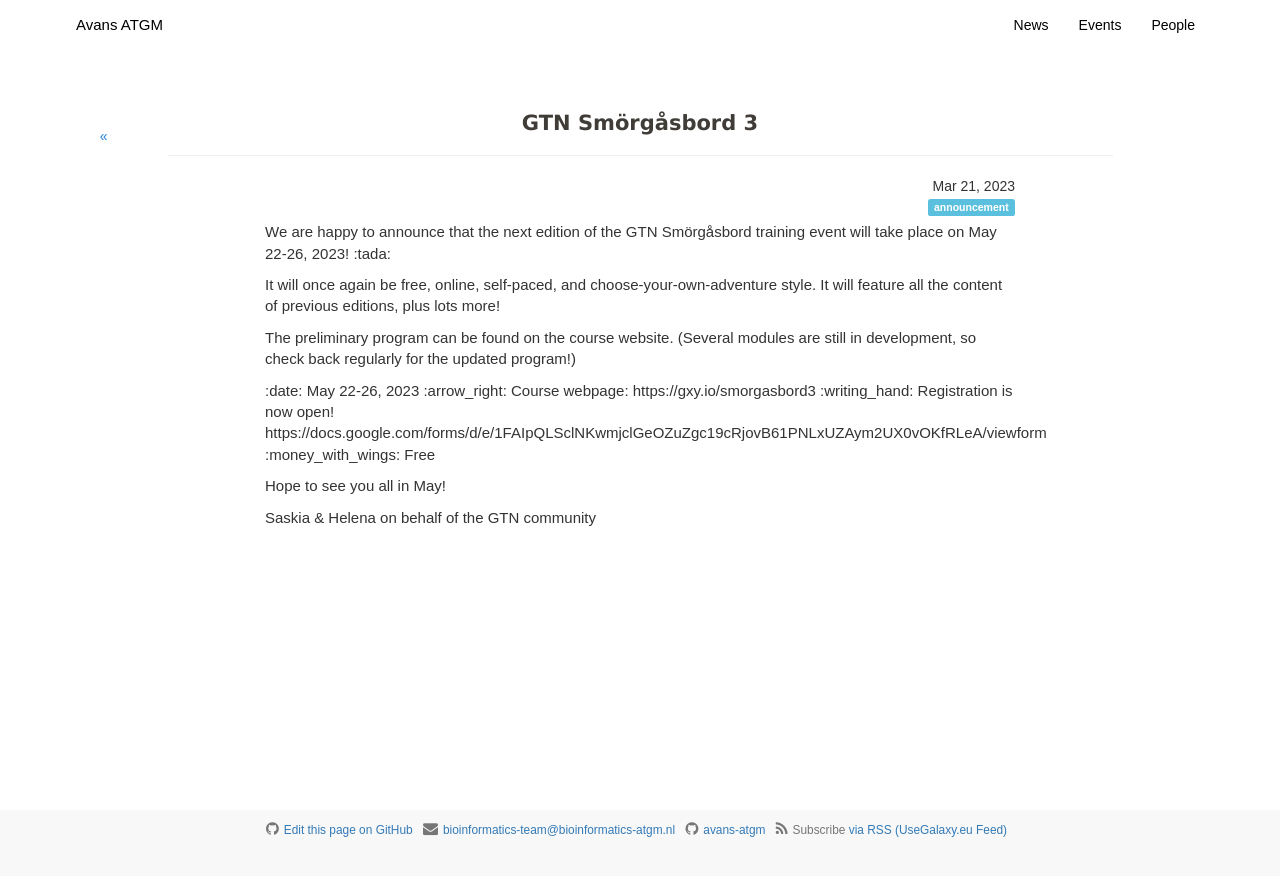
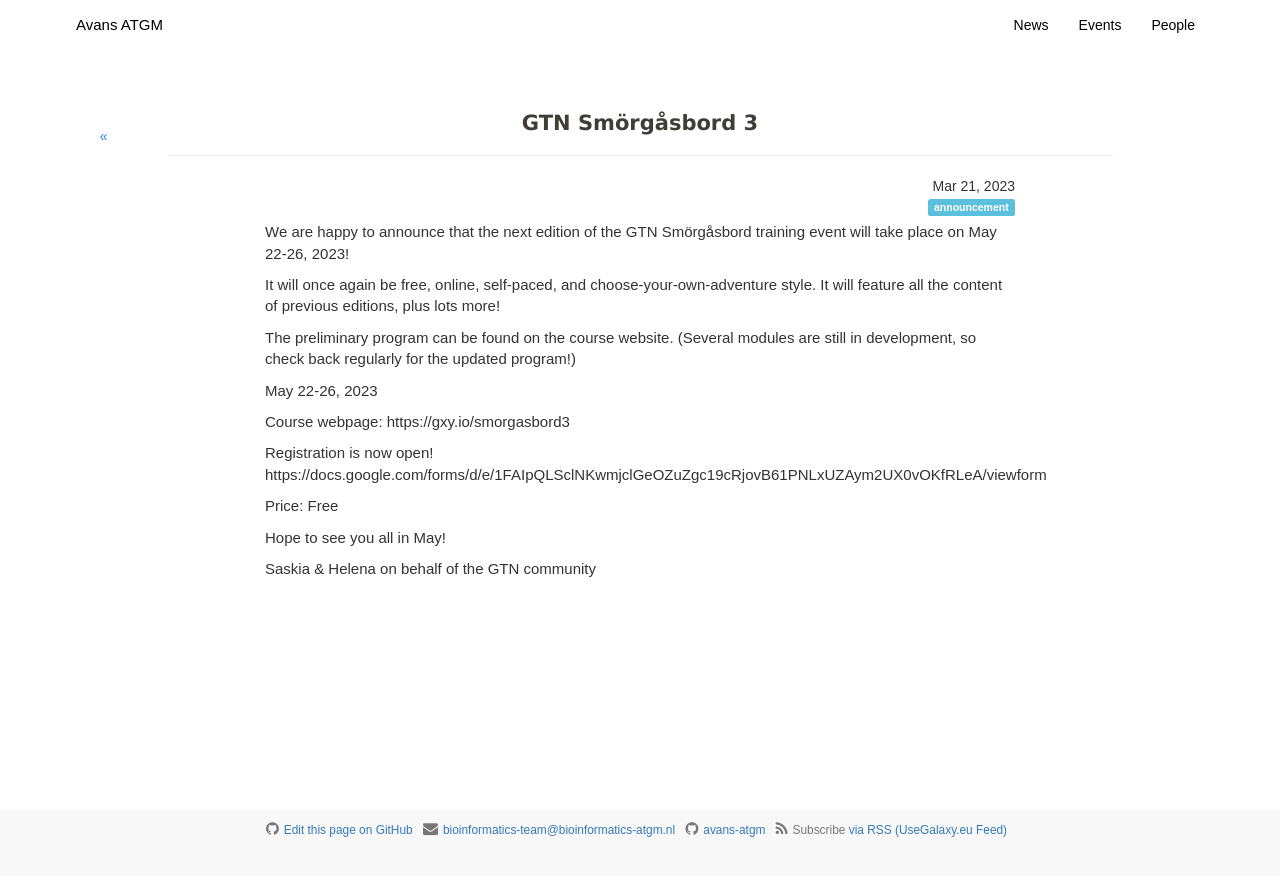
Before and after one commit to Avans-ATGM/Avans-ATGM.github.io, a Jekyll site: the page built from _posts/2023-03-21-GTN Smörgåsbord3.md, in a window 1280 px wide. Shown: the top 876 px of the page. Built offline with Jekyll 4.4.1, drawn with Linux system fonts in a browser that asks for light colours; some of the changed lines change nothing that is shown.

Commit message:
make text prettier

```diff
--- a/_posts/2023-03-21-GTN Smörgåsbord3.md
+++ b/_posts/2023-03-21-GTN Smörgåsbord3.md
@@ -5,16 +5,19 @@ title: "GTN Smörgåsbord 3"
 ---
 
 
-We are happy to announce that the next edition of the GTN Smörgåsbord training event will take place on May 22-26, 2023! :tada:
+We are happy to announce that the next edition of the GTN Smörgåsbord training event will take place on May 22-26, 2023!
 
 It will once again be free, online, self-paced, and choose-your-own-adventure style. It will feature all the content of previous editions, plus lots more!
 
 The preliminary program can be found on the course website. (Several modules are still in development, so check back regularly for the updated program!)
 
-:date: May 22-26, 2023
-:arrow_right: Course webpage: https://gxy.io/smorgasbord3
-:writing_hand: Registration is now open! https://docs.google.com/forms/d/e/1FAIpQLSclNKwmjclGeOZuZgc19cRjovB61PNLxUZAym2UX0vOKfRLeA/viewform
-:money_with_wings: Free
+May 22-26, 2023
+
+Course webpage: https://gxy.io/smorgasbord3
+
+Registration is now open! https://docs.google.com/forms/d/e/1FAIpQLSclNKwmjclGeOZuZgc19cRjovB61PNLxUZAym2UX0vOKfRLeA/viewform
+
+Price:  Free
 
 Hope to see you all in May!
 
```
